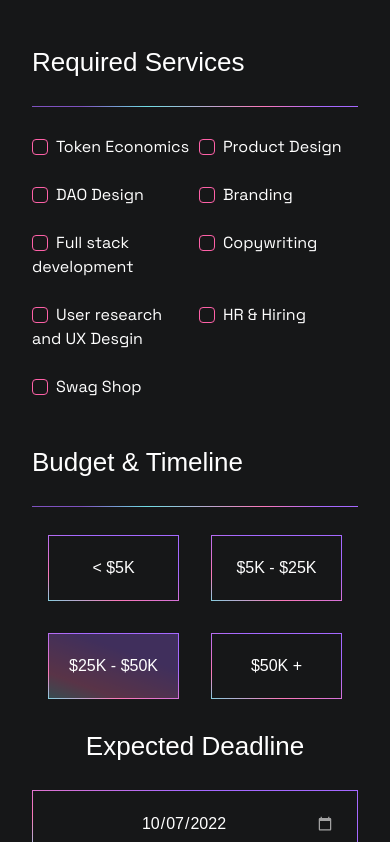
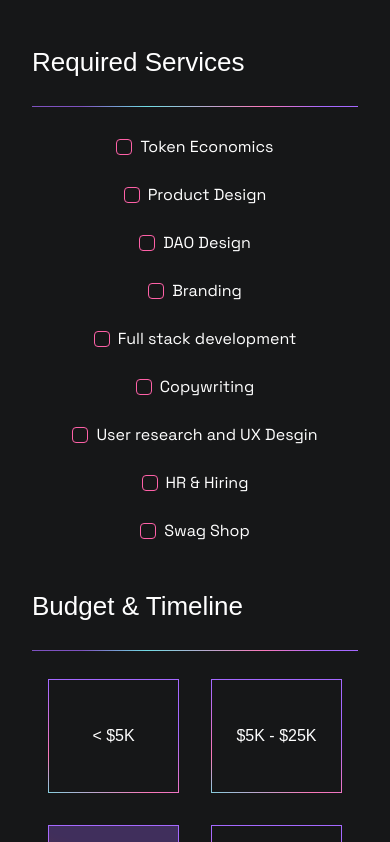
Before and after one commit to GeneralMagicio/GM-Website, a Next.js app: page /contact in a window 390 px wide. Shown: the part 2102-2944 px from the top of the page. Built offline with nearby package versions, Linux system fonts and the light colour scheme; a web font is replaced by a local one.

Commit message:
fix: deadline and services for mobile

```diff
--- a/src/components/Contact/Form.tsx
+++ b/src/components/Contact/Form.tsx
@@ -195,7 +195,7 @@ export const ContactForm = forwardRef<HTMLDivElement>((props, ref) => {
         </FormHeader>
         <FormHeader title="Required Services">
           <div className="flex justify-center">
-            <div className="grid grid-cols-2 w-fit gap-y-6 gap-x-2 sm:gap-x-8 md:gap-x-16">
+            <div className="grid md:grid-cols-2 w-fit gap-y-6 gap-x-2 sm:gap-x-8 md:gap-x-16 justify-items-center md:justify-items-start">
               {checkboxes.map((checkbox) => {
                 return (
                   <div key={checkbox} className="w-fit">
--- a/src/components/base/ContactButton.tsx
+++ b/src/components/base/ContactButton.tsx
@@ -25,7 +25,7 @@ export function ContactButton({ bgColor, text, border, checked }: ButtonProps) {
     >
       <div
         className={classnames(
-          'w-[calc(100%_-_2px)] h-[calc(100%_-_2px)] p-5 hover:bg-opacity-70 m-[1px] selected:bg-red-500',
+          'w-[calc(100%_-_2px)] h-[calc(100%_-_2px)] p-5 hover:bg-opacity-70 m-[1px] selected:bg-red-500 min-h-[112px] flex justify-center items-center md:min-h-min md:block ',
           bgColors[bgColor],
           checked ? 'bg-opacity-70' : ''
         )}
```
